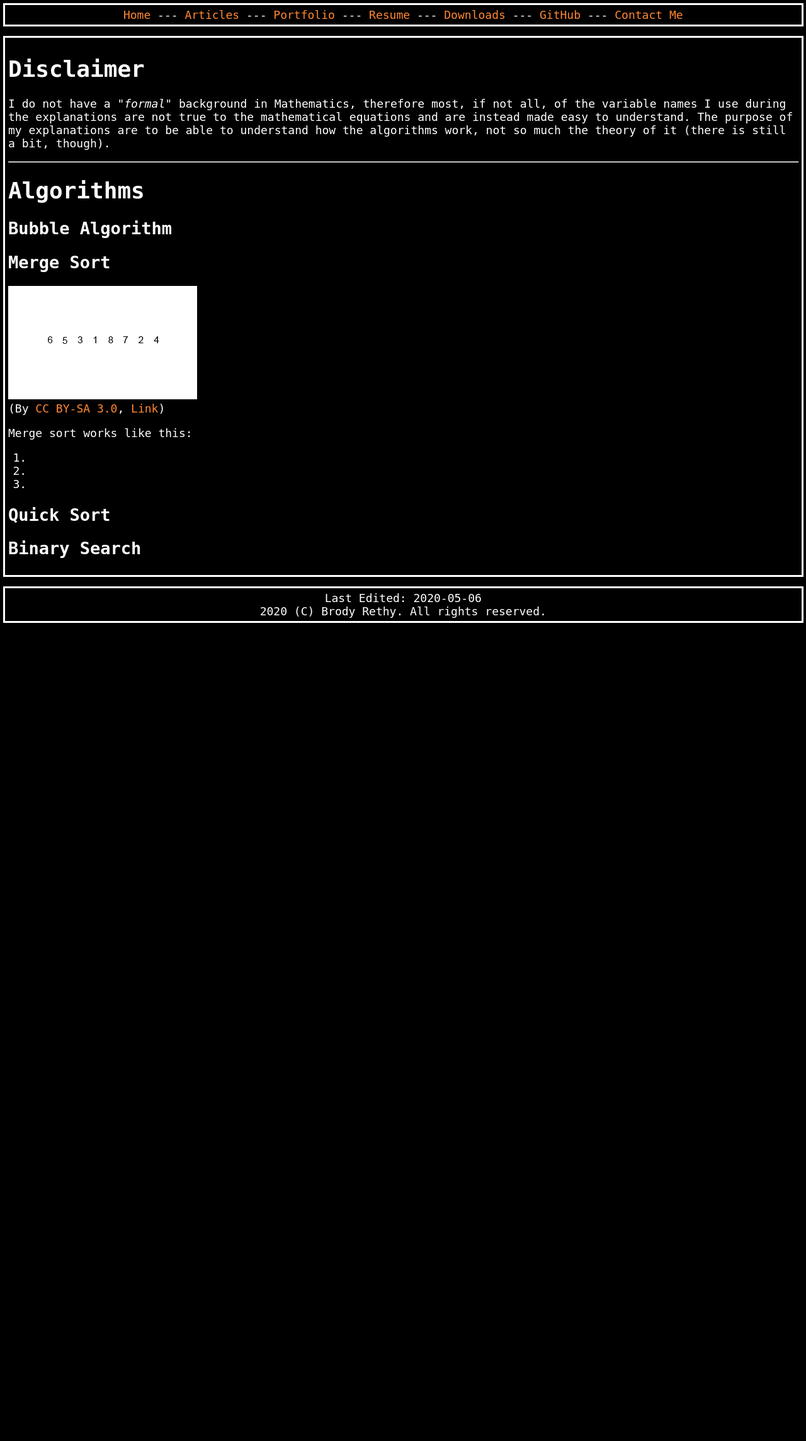
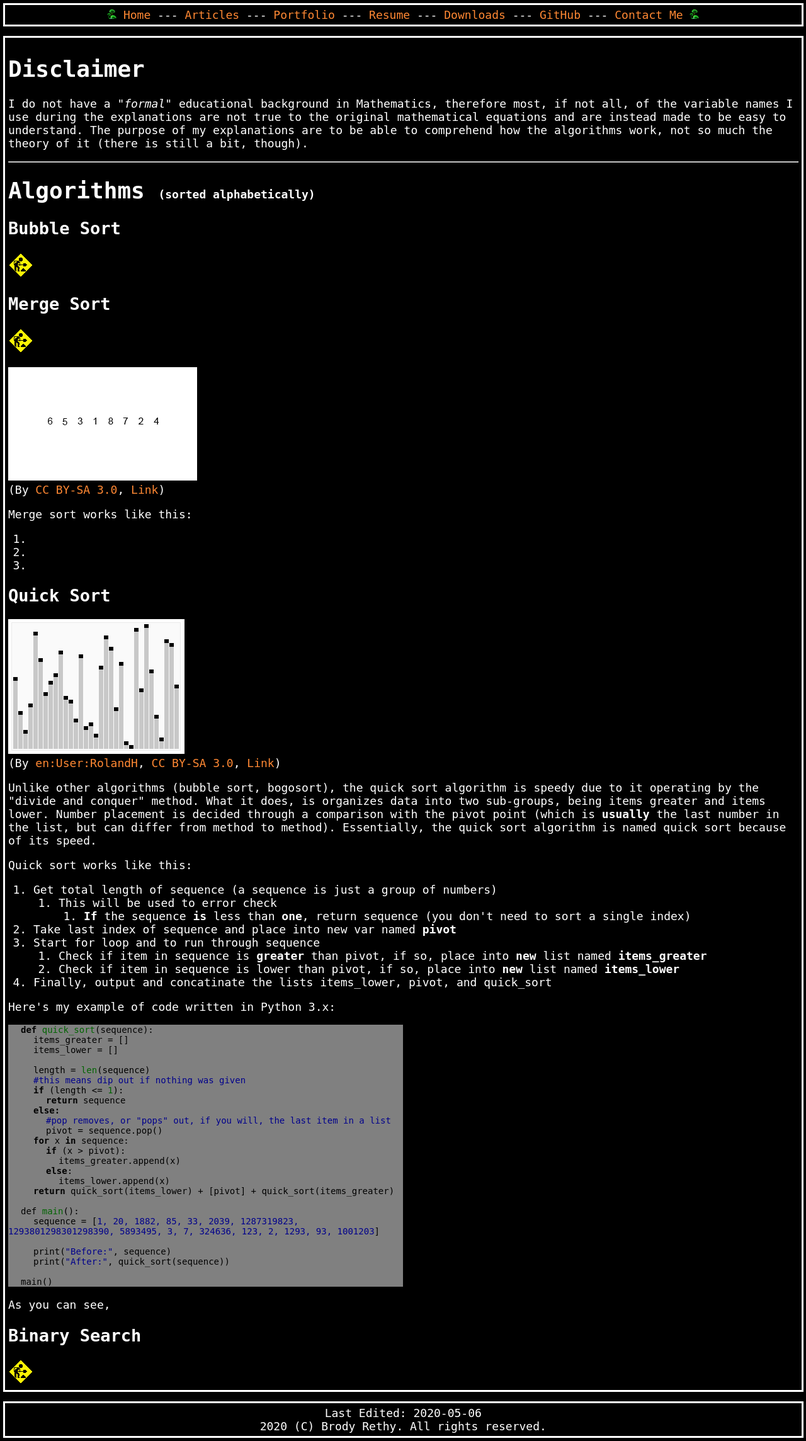
Before and after one commit to rethyxyz/rethy.xyz, a PHP site: page /article_pages/algorithms.html in a window 1280 px wide. Shown: the whole page at 63% size. Before the commit the page ends 989 px from the top, so only its background shows below. Run offline with PHP 8.4, Linux system fonts and the light colour scheme.

Commit message:
ichanges Z

```diff
--- a/article_pages/algorithms.html
+++ b/article_pages/algorithms.html
@@ -10,6 +10,7 @@
 
 	<body>
 		<div class="menu">
+            <img src="../files/shroom0.jpg" height="15px" width="15px">
 			<a href="../index.html">Home</a>
             ---
 			<a href="../articles.html">Articles</a>
@@ -22,7 +23,8 @@
             ---
 			<a href="https://github.com/brodyrethy/">GitHub</a>
             ---
-            <a href="../contact_me.html">Contact Me</a><br>
+            <a href="../contact_me.html">Contact Me</a>
+            <img src="../files/shroom0.jpg" height="15px" width="15px">
 		</div>
 
         <br>
@@ -30,13 +32,16 @@
 		<div class="main">
             <h1>Disclaimer</h1>
             <p>
-            I do not have a <i>"formal"</i> background in Mathematics, therefore most, if not all, of the variable names I use during the explanations are not true to the mathematical equations and are instead made easy to understand.
-            The purpose of my explanations are to be able to understand how the algorithms work, not so much the theory of it (there is still a bit, though).
+            I do not have a <i>"formal"</i> educational background in Mathematics, therefore most, if not all, of the variable names I use during the explanations are not true to the original mathematical equations and are instead made to be easy to understand.
+            The purpose of my explanations are to be able to comprehend how the algorithms work, not so much the theory of it (there is still a bit, though).
             </p>
             <hr>
-            <h1>Algorithms</h1>
-                <h2>Bubble Algorithm</h2>
+            <h1>Algorithms <small>(sorted alphabetically)</small></h1>
+                <h2>Bubble Sort</h2>
+                <img src="../files/construction.gif">
+
                 <h2>Merge Sort</h2>
+                <img src="../files/construction.gif">
                 <p>
                     <a href="../files/merge_sort.gif"><img src="../files/merge_sort.gif"></a>
                     <br>
@@ -50,8 +55,74 @@
                         <li></li>
                     </ol>
                 </p>
+
                 <h2>Quick Sort</h2>
+                <p>
+                    <a href="../files/quick_sort.gif"><img src="../files/quick_sort.gif"></a>
+                    <br>
+                    (By <a href="https://en.wikipedia.org/wiki/User:RolandH" class="extiw" title="en:User:RolandH">en:User:RolandH</a>, <a href="http://creativecommons.org/licenses/by-sa/3.0/" title="Creative Commons Attribution-Share Alike 3.0">CC BY-SA 3.0</a>, <a href="https://commons.wikimedia.org/w/index.php?curid=1965827">Link</a>)
+                </p>
+                <p>
+                    Unlike other algorithms (bubble sort, bogosort), the quick sort algorithm is speedy due to it operating by the "divide and conquer" method.
+                    What it does, is organizes data into two sub-groups, being items greater and items lower.
+                    Number placement is decided through a comparison with the pivot point (which is <b>usually</b> the last number in the list, but can differ from method to method).
+                    Essentially, the quick sort algorithm is named quick sort because of its speed.
+                </p>
+                    Quick sort works like this:
+                    <ol>
+                        <li>Get total length of sequence (a sequence is just a group of numbers)</li>
+                        <ol>
+                            <li>This will be used to error check</li>
+                            <ol>
+                                <li><b>If</b> the sequence <b>is</b> less than <b>one</b>, return sequence (you don't need to sort a single index)</li>
+                            </ol>
+                        </ol>
+                        <li>Take last index of sequence and place into new var named <b>pivot</b></li>
+                        <li>Start for loop and to run through sequence</li>
+                        <ol>
+                            <li>Check if item in sequence is <b>greater</b> than pivot, if so, place into <b>new</b> list named <b>items_greater</b></li>
+                            <li>Check if item in sequence is lower than pivot, if so, place into <b>new</b> list named <b>items_lower</b></li>
+                        </ol>
+                        <li>Finally, output and concatinate the lists items_lower, pivot, and quick_sort</li>
+                    </ol>
+                <p>
+                    Here's my example of code written in Python 3.x:
+                    <br>
+                    <div class="program">
+                        <code><b>def</b> <f_g>quick_sort</f_g>(sequence):</code> <br>
+                            <code2>items_greater = []</code2><br>
+                            <code2>items_lower = []</code2><br>
+                            <br>
+                            <code2>length = <f_g>len</f_g>(sequence)</code><br>
+                            <code2><f_b>#this means dip out if nothing was given</f_b></code><br>
+                            <code2><b>if</b> (length <= <f_g>1</f_g>): </code2><br>
+                                <code3><b>return</b> sequence</code3><br>
+                            <code2><b>else:</b></code2> <br>
+                                <code3><f_b>#pop removes, or "pops" out, if you will, the last item in a list</f_b></code3><br>
+                                <code3>pivot = sequence.pop()</code2> <br>
+                            <code2><b>for</b> x <b>in</b> sequence:</code2> <br>
+                                <code3><b>if</b> (x > pivot):</code3> <br>
+                                    <code4>items_greater.append(x)</code4> <br>
+                                <code3><b>else</b>:</code3> <br>
+                                    <code4>items_lower.append(x)</code4> <br>
+                            <code2><b>return</b> quick_sort(items_lower) + [pivot] + quick_sort(items_greater)</code2> <br><br>
+
+
+                        <code>def <f_g>main</f_g>():</code><br>
+                            <code2>sequence = [<f_b>1, 20, 1882, 85, 33, 2039, 1287319823, 1293801298301298390, 5893495, 3, 7, 324636, 123, 2, 1293, 93, 1001203</f_b>]</code2><br><br>
+
+                            <code2>print(<f_b>"Before:"</f_b>, sequence)</code2><br>
+                            <code2>print(<f_b>"After:"</f_b>, quick_sort(sequence))</code2><br><br>
+
+                        <code>main()</code><br>
+                    </div>
+                </p>
+                <p>
+                    As you can see,
+                </p>
+
                 <h2>Binary Search</h2>
+                <img src="../files/construction.gif">
 		</div>
 
         <br>
--- a/articles.html
+++ b/articles.html
@@ -10,7 +10,9 @@
 
 	<body>
 		<div class="menu">
+            <img src="files/shroom0.jpg" height="15px" width="15px">
 			<a href="index.html">Home</a> --- <a href="articles.html">Articles</a> --- <a href="portfolio.html">Portfolio</a> --- <a href="resume.html">Resume</a> --- <a href="downloads.html">Downloads</a> --- <a href="https://github.com/brodyrethy/">GitHub</a> --- <a href="contact_me.html">Contact Me</a>
+            <img src="files/shroom0.jpg" height="15px" width="15px">
 		</div>
 
         <br>
@@ -28,7 +30,7 @@
 				</p>
 				<ol>
                     <li>
-                        <a href="article_pages/algorithms.html">Explanation of Various Algorithms (using Python 3.x (bubble sort, quick sort, binary search, etc) )</a> - 2020-08-11l
+                        <a href="article_pages/algorithms.html">Explanation of Various Algorithms (using Python 3.x (bubble sort, quick sort, binary search, etc) )</a> - 2020-08-11
                     </li>
 				</ol>
 
--- a/downloads.html
+++ b/downloads.html
@@ -10,7 +10,9 @@
 
 	<body>
 		<div class="menu">
+            <img src="files/shroom0.jpg" height="15px" width="15px">
 			<a href="index.html">Home</a> --- <a href="articles.html">Articles</a> --- <a href="portfolio.html">Portfolio</a> --- <a href="resume.html">Resume</a> --- <a href="downloads.html">Downloads</a> --- <a href="https://github.com/brodyrethy/">GitHub</a> --- <a href="contact_me.html">Contact Me</a>
+            <img src="files/shroom0.jpg" height="15px" width="15px">
 		</div>
 
         <br>
--- a/index.html
+++ b/index.html
@@ -10,7 +10,9 @@
 
 	<body>
 		<div class="menu">
+            <img src="files/shroom0.jpg" height="15px" width="15px">
             <a href="index.html">Home</a> --- <a href="articles.html">Articles</a> --- <a href="portfolio.html">Portfolio</a> --- <a href="resume.html">Resume</a> --- <a href="downloads.html">Downloads</a> --- <a href="https://github.com/brodyrethy/">GitHub</a> --- <a href="contact_me.html">Contact Me</a>
+            <img src="files/shroom0.jpg" height="15px" width="15px">
 		</div>
 
         <br>
--- a/portfolio.html
+++ b/portfolio.html
@@ -10,7 +10,9 @@
 
 	<body>
 		<div class="menu">
+            <img src="files/shroom0.jpg" height="15px" width="15px">
 			<a href="index.html">Home</a> --- <a href="articles.html">Articles</a> --- <a href="portfolio.html">Portfolio</a> --- <a href="resume.html">Resume</a> --- <a href="downloads.html">Downloads</a> --- <a href="https://github.com/brodyrethy/">GitHub</a> --- <a href="contact_me.html">Contact Me</a>
+            <img src="files/shroom0.jpg" height="15px" width="15px">
 		</div>
 
         <br>
--- a/resume.html
+++ b/resume.html
@@ -10,13 +10,15 @@
 
 	<body>
 		<div class="menu">
+            <img src="files/shroom0.jpg" height="15px" width="15px">
 			<a href="index.html">Home</a> --- <a href="articles.html">Articles</a> --- <a href="portfolio.html">Portfolio</a> --- <a href="resume.html">Resume</a> --- <a href="downloads.html">Downloads</a> --- <a href="https://github.com/brodyrethy/">GitHub</a> --- <a href="contact_me.html">Contact Me</a>
+            <img src="files/shroom0.jpg" height="15px" width="15px">
 		</div>
 
         <br>
 
 		<div class="main">
-			<embed src="resume.pdf" type="application/pdf" width="100%" height="2550px" />
+			<embed src="./files/resume.pdf" type="application/pdf" width="100%" height="2550px" />
 		</div>
 
         <br>
--- a/style.css
+++ b/style.css
@@ -1,3 +1,39 @@
+code {
+    margin-left: 20px;
+
+}
+
+code2 {
+    margin-left: 40px;
+}
+
+code3 {
+    margin-left: 60px;
+}
+
+code4 {
+    margin-left: 80px;
+}
+
+f_g {
+    color: darkgreen;
+}
+
+f_b {
+    color: darkblue;
+}
+
+.program {
+    font-size: 14px;
+    color: #000000;
+    background: grey;
+    width: 50%;
+}
+
+small {
+    font-size: 18px;
+}
+
 body {
 	height: 100%;
 	width: 99%;
--- a/templatePages/comingsoon(inadir).html
+++ b/template_pages/comingsoon(inadir).html
@@ -10,6 +10,7 @@
 
 	<body>
 		<div class="menu">
+            <img src="files/shroom0.jpg" height="15px" width="15px">
 			<a href="../index.html">Home</a>
             -
 			<a href="../articles.html">Articles</a>
@@ -21,6 +22,9 @@
 			<a href="../downloads.html">Downloads</a>
             -
 			<a href="https://github.com/brodyrethy/">GitHub</a><br>
+            -
+			<a href="../contact_me.html">Contact Me</a><br>
+            <img src="files/shroom0.jpg" height="15px" width="15px">
 		</div>
 
 		<div class="main">
```
Also changed, not shown: contact_me.html (renamed from templatePages/comingsoon(outofdir).html, +7 -2 lines), template_pages/comingsoon(outofdir).html (added, +40 -0 lines), files/construction.gif (renamed from files/ani-construction.gif), files/quick_sort.gif (added), 2 other files.
